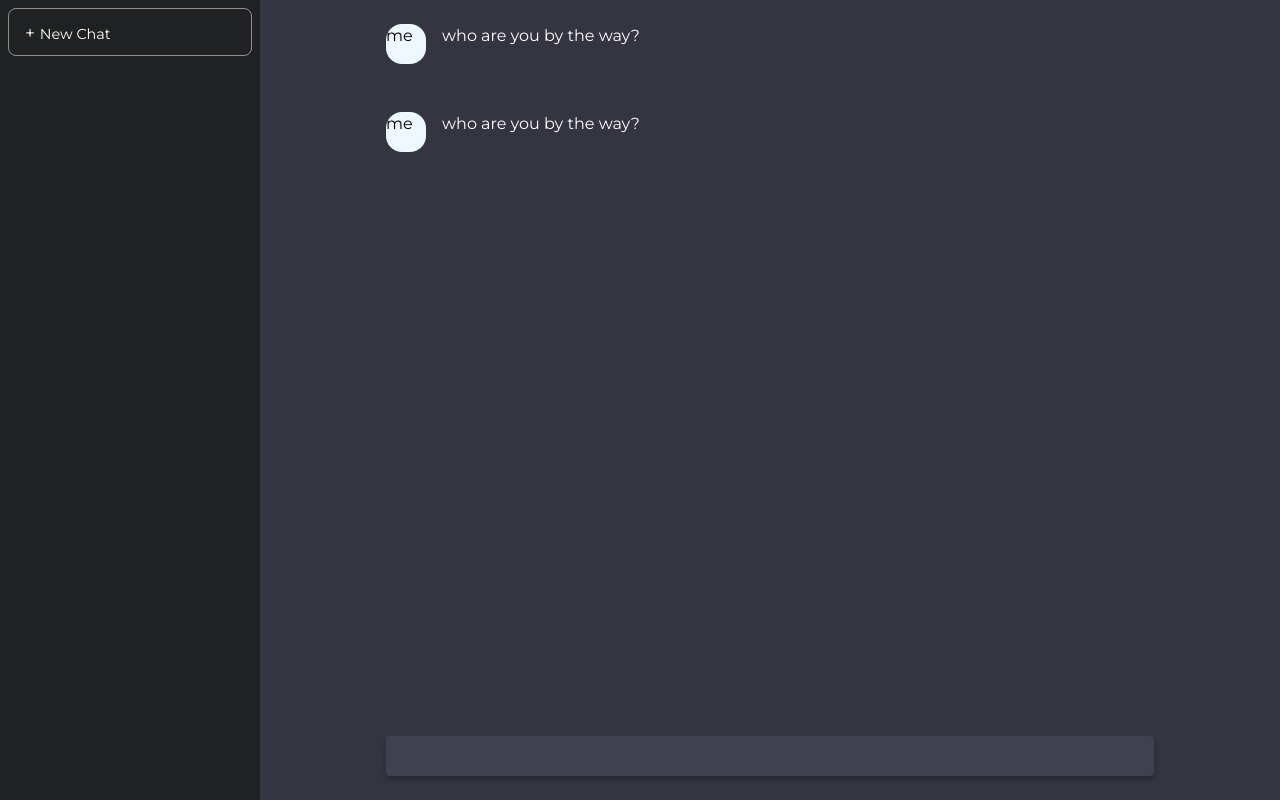
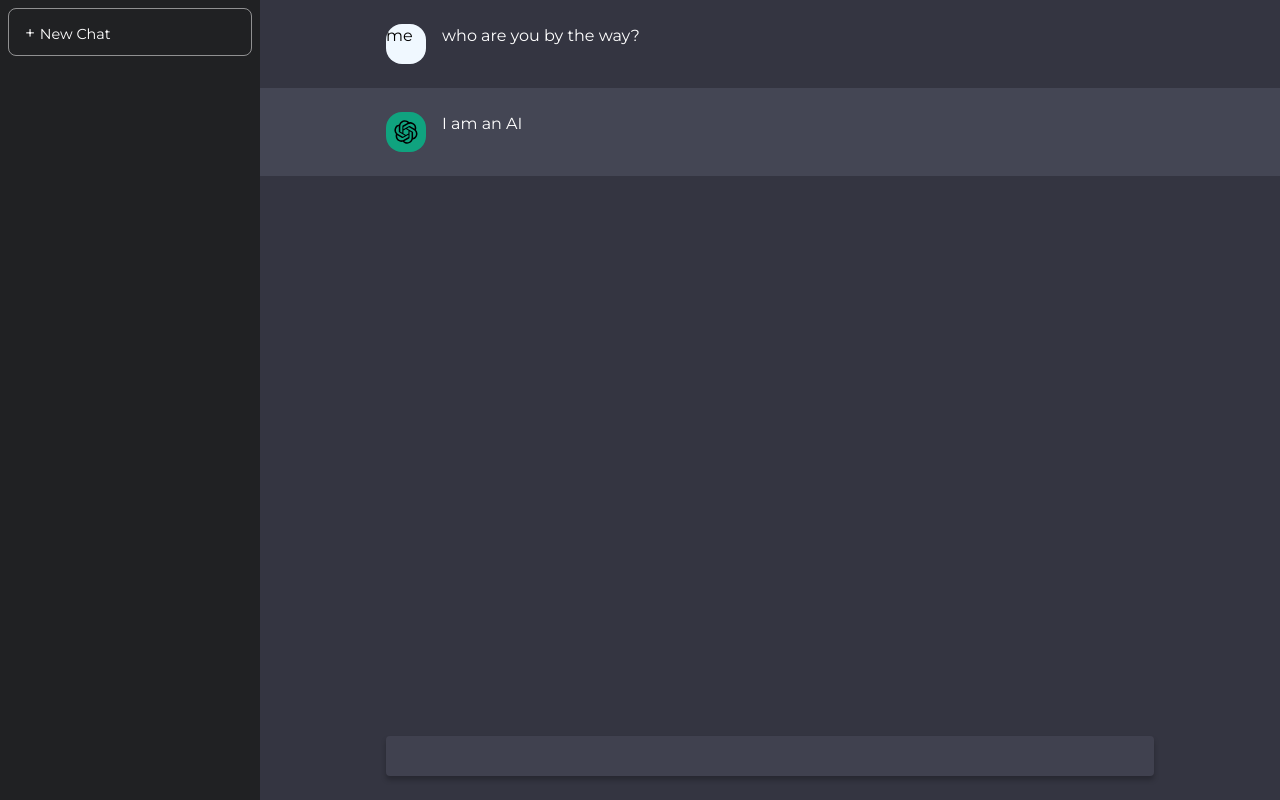
Before and after one commit to badeyesightcat/chatgpt-enhanced, a Vue app in the folder client/: page / in a window 1280 px wide. Built offline with nearby package versions, Linux system fonts and the light colour scheme.

Commit message:
Develop ChatMessageItem to get props about the author

```diff
--- a/client/src/components/ChatMessageItem.vue
+++ b/client/src/components/ChatMessageItem.vue
@@ -1,16 +1,33 @@
 <template>
-  <div class="chat-message-item">
-    <div class="chat-message-avatar">me</div>
-    <div class="chat-message-content">who are you by the way?</div>
+  <div class="chat-message-item" :class="author === 'ai' && 'ai-answered'">
+    <div class="chat-message-avatar">
+      <ChatGptAvatar v-if="author === 'ai'" />
+      <template v-else>me</template>
+    </div>
+    <div class="chat-message-content">
+      {{ author === 'ai' ? 'I am an AI' : 'who are you by the way?' }}
+    </div>
   </div>
 </template>
 <script>
+import ChatGptAvatar from './ChatGptAvatar.vue';
+
 export default {
   name: 'ChatMessageItem',
+  components: {
+    ChatGptAvatar,
+  },
   props: {
-    message: {
+    content: {
       type: Object,
-      default: () => ({}),
+      default: () => ({
+        avatar: String,
+        message: String,
+      }),
+    },
+    author: {
+      type: String,
+      default: '',
     },
   },
 };
@@ -32,4 +49,15 @@ export default {
   flex: 0 0 44.5rem;
   color: #fff;
 }
+.chat-message-item.ai-answered {
+  background-color: rgba(68, 70, 84, 1);
+}
+.chat-message-item.ai-answered .chat-message-avatar {
+  padding: 0.5rem;
+  background-color: rgb(16, 163, 127);
+}
+.chat-message-item.ai-answered svg {
+  width: 1.5rem;
+  height: 1.5rem;
+}
 </style>
```
